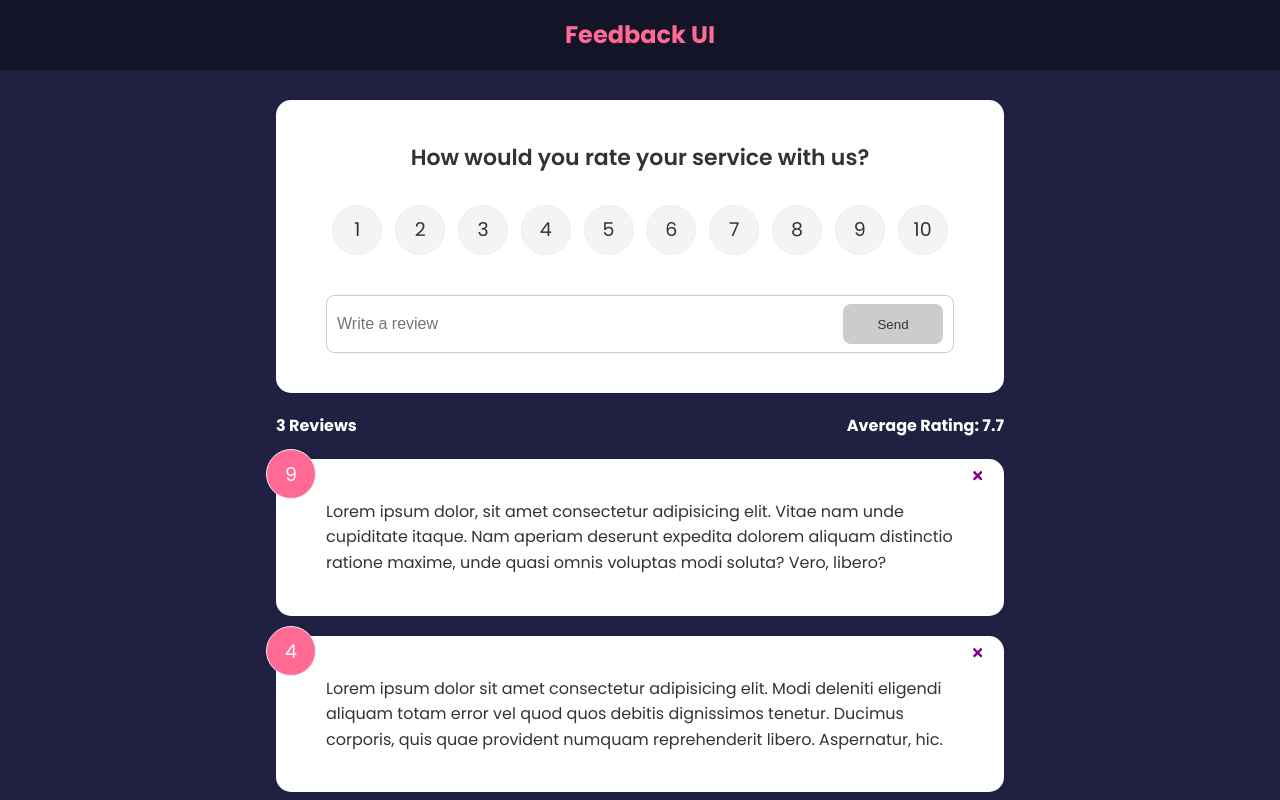
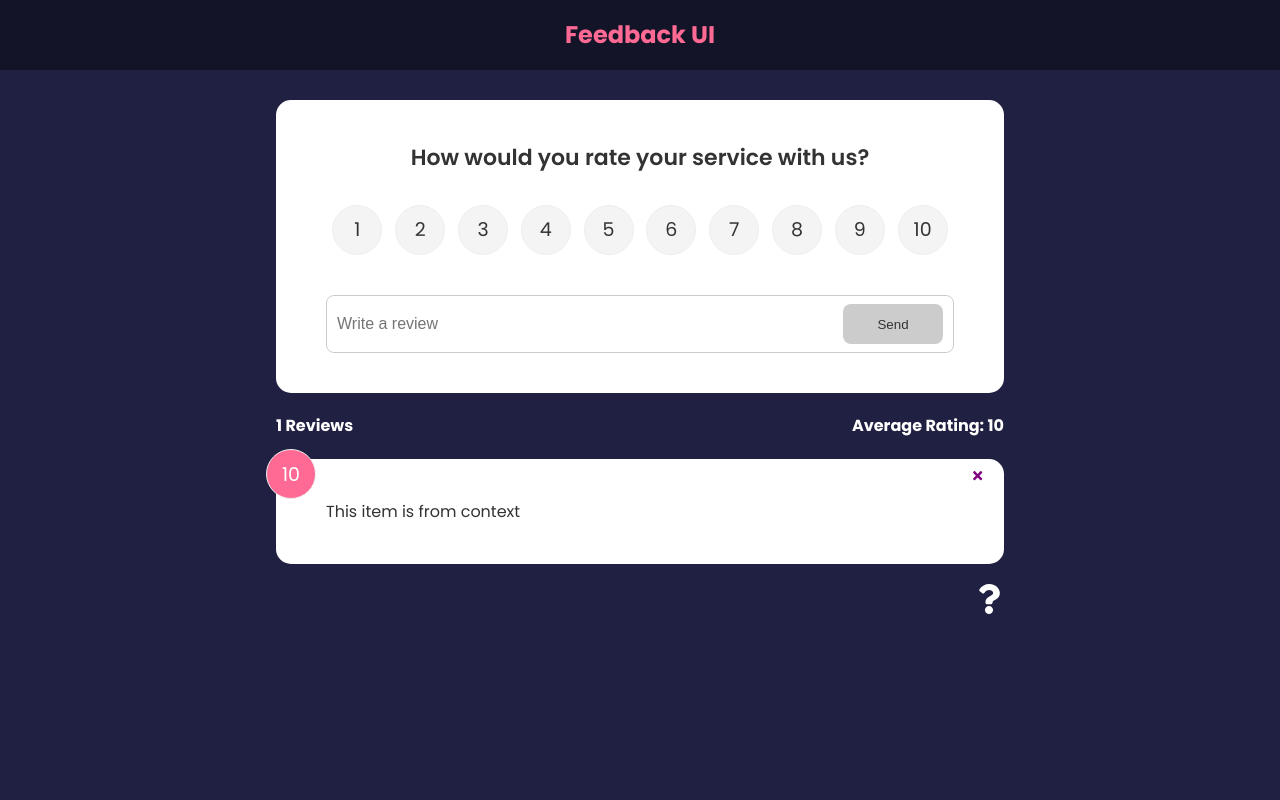
Before and after one commit to sergeyzalunin/react-feedback-app, a React (Create React App) app: page / in a window 1280 px wide. Shown: the top 800 px of the page. Built offline with nearby package versions, Linux system fonts and the light colour scheme.

Commit message:
move feedbacks into context

```diff
--- a/src/App.js
+++ b/src/App.js
@@ -8,6 +8,7 @@
 import FeedBackForm from './components/FeedBackForm';
 import AboutPage from './pages/AboutPage'
 import AboutIconLink from './components/AboutIconLink'
+import { FeedBackProvider } from './context/FeedBackContext'
 
 function App() {
     const [feedback, setFeedback] = useState(FeedBackData)
@@ -24,6 +25,7 @@
     }
 
     return (
+        <FeedBackProvider>
             <Router>
                 <Header />
                 <div className="container">
@@ -31,8 +33,8 @@
                         <Route exact path='/' element={
                             <>
                                 <FeedBackForm handleAdd={addFeedBack} />
-                            <FeedBackStats feedback={feedback} />
-                            <FeedBackList feedback={feedback} handleDelete={deleteFeedback}/>
+                                <FeedBackStats />
+                                <FeedBackList handleDelete={deleteFeedback}/>
                             </>
                         }>
                         </Route>
@@ -44,6 +46,7 @@
                 </div>
 
             </Router>
+        </FeedBackProvider>
     )
 }
 
--- a/src/components/FeedBackList.jsx
+++ b/src/components/FeedBackList.jsx
@@ -1,9 +1,12 @@
 import { motion, AnimatePresence } from 'framer-motion'
-import PropTypes from 'prop-types'
+import { useContext } from 'react'
 import FeedBackItem from "./FeedBackItem"
 import React from "react"
+import FeedBackContext from '../context/FeedBackContext'
 
-function FeedBackList({ feedback, handleDelete }) {
+function FeedBackList({ handleDelete }) {
+    const {feedback} = useContext(FeedBackContext)
+
     if (!feedback || feedback.length === 0) {
         return <p>No feed back yet!</p>
     }
@@ -25,14 +28,5 @@
     </div>
 }
 
-FeedBackList.propTypes = {
-    feedback: PropTypes.arrayOf(
-        PropTypes.shape({
-            id: PropTypes.string.isRequired,
-            text: PropTypes.string.isRequired,
-            rating: PropTypes.number.isRequired
-        })
-    )
-}
 
 export default FeedBackList
--- a/src/components/FeedBackStats.jsx
+++ b/src/components/FeedBackStats.jsx
@@ -1,6 +1,9 @@
-import PropTypes from 'prop-types'
+import { useContext } from 'react'
+import FeedBackContext from '../context/FeedBackContext'
 
-function FeedBackStats({ feedback }) {
+function FeedBackStats() {
+  const { feedback } = useContext(FeedBackContext)
+
   let average = feedback.reduce((acc, cur) => {
     return acc + cur.rating
   }, 0) / feedback.length
@@ -13,8 +16,4 @@
   </div>
 }
 
-FeedBackStats.propTypes = {
-  feedback: PropTypes.array.isRequired,
-}
-
 export default FeedBackStats
--- /dev/null
+++ b/src/context/FeedBackContext.jsx
@@ -0,0 +1,21 @@
+import { createContext, useState } from "react";
+
+const FeedBackContext = createContext()
+
+export const FeedBackProvider = ({children}) => {
+    const [feedback, setFeedback] = useState([
+        {
+            id: 1,
+            text: 'This item is from context',
+            rating: 10
+        }
+    ])
+
+    return <FeedBackContext.Provider value={{
+        feedback
+    }}>
+        {children}
+    </FeedBackContext.Provider>
+}
+
+export default FeedBackContext
```
Lines whose indentation alone changed are shown as unchanged.
